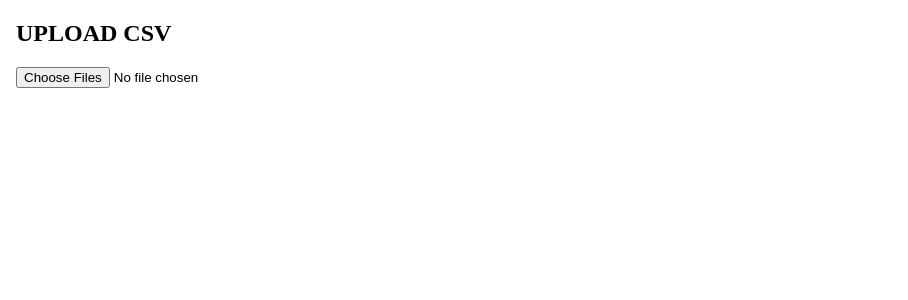
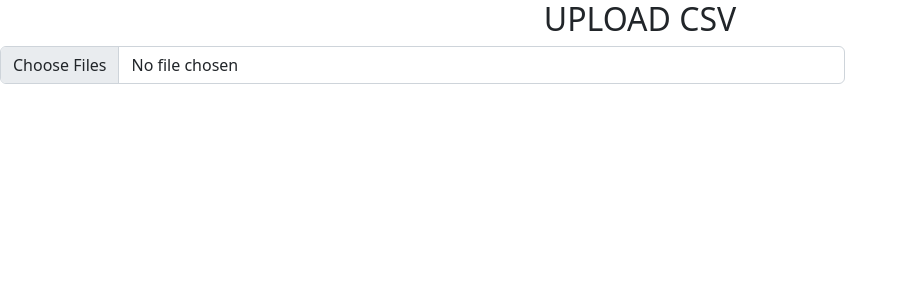
Before and after one commit to asdbsd/dobriyan-petkov-employees, an Angular app: page / in a window 1280 px wide. Shown: the top 300 px of the page, without its empty margins (0-908 px from the left). Built offline with nearby package versions, Linux system fonts and the light colour scheme.

Commit message:
added bootstrap

```diff
--- a/angular.json
+++ b/angular.json
@@ -106,5 +106,8 @@
         }
       }
     }
+  },
+  "cli": {
+    "analytics": false
   }
 }
--- a/package.json
+++ b/package.json
@@ -15,9 +15,12 @@
     "@angular/compiler": "^14.2.12",
     "@angular/core": "^14.2.12",
     "@angular/forms": "^14.2.12",
+    "@angular/localize": "^14.2.12",
     "@angular/platform-browser": "^14.2.12",
     "@angular/platform-browser-dynamic": "^14.2.12",
     "@angular/router": "^14.2.12",
+    "@ng-bootstrap/ng-bootstrap": "^13.0.0",
+    "@popperjs/core": "^2.10.2",
     "bootstrap": "^5.2.3",
     "bootstrap-icons": "^1.10.3",
     "rxjs": "~7.5.0",
--- a/src/app/app.module.ts
+++ b/src/app/app.module.ts
@@ -5,6 +5,7 @@
 import { AppComponent } from './app.component';
 import { UploadComponent } from './upload/upload.component';
 import { ProjectPairsComponent } from './project-pairs/project-pairs.component';
+import { NgbModule } from '@ng-bootstrap/ng-bootstrap';
 
 @NgModule({
   declarations: [
@@ -14,7 +15,8 @@
   ],
   imports: [
     BrowserModule,
-    AppRoutingModule
+    AppRoutingModule,
+    NgbModule
   ],
   providers: [],
   bootstrap: [AppComponent]
--- a/src/polyfills.ts
+++ b/src/polyfills.ts
@@ -1,3 +1,7 @@
+/***************************************************************************************************
+ * Load `$localize` onto the global scope - used if i18n tags appear in Angular templates.
+ */
+import '@angular/localize/init';
 /**
  * This file includes polyfills needed by Angular and is loaded before the app.
  * You can add your own extra polyfills to this file.
--- a/src/styles.scss
+++ b/src/styles.scss
@@ -1 +1,4 @@
 /* You can add global styles to this file, and also import other style files */
+
+/* Importing Bootstrap SCSS file. */
+@import '~bootstrap/scss/bootstrap';
```
Also changed, not shown: 1 other file (tests, documents, lock files or other folders).
